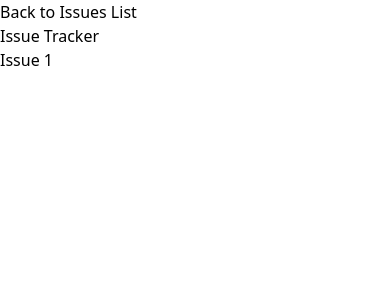
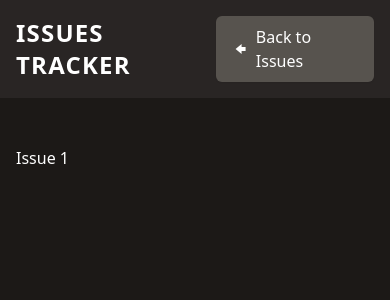
Before and after one commit to alany411/react-query-course, a React (Vite) app: page /issue/1 in a window 390 px wide. Shown: the top 300 px of the page. Built offline with nearby package versions, Linux system fonts and the light colour scheme; what @uidotdev/react-query-api would draw is missing.

Commit message:
style: Issues page and components

```diff
--- a/index.html
+++ b/index.html
@@ -7,7 +7,7 @@
     <title>Issue Tracker</title>
   </head>
   <body>
-    <div id="root"></div>
+    <div id="root" class="min-h-screen bg-stone-900 text-white"></div>
     <script type="module" src="/src/main.tsx"></script>
   </body>
 </html>
--- a/src/App.tsx
+++ b/src/App.tsx
@@ -1,21 +1,19 @@
-import { Link, Route, Routes, useMatch } from 'react-router-dom';
+import { Route, Routes } from 'react-router-dom';
 
+import Container from '@/components/Container';
 import AddIssue from '@/pages/AddIssue';
 import Issue from '@/pages/Issue';
 import Issues from '@/pages/Issues';
 
 function App() {
-  const isRootPath = useMatch({ path: '/', end: true });
   return (
-    <div>
-      {!isRootPath ? <Link to='/'>Back to Issues List</Link> : <span>&nbsp;</span>}
-      <h1>Issue Tracker</h1>
+    <Container>
       <Routes>
         <Route path='/' element={<Issues />} />
         <Route path='/add' element={<AddIssue />} />
         <Route path='/issue/:number' element={<Issue />} />
       </Routes>
-    </div>
+    </Container>
   );
 }
 
--- /dev/null
+++ b/src/components/Container.tsx
@@ -0,0 +1,43 @@
+import { GoArrowLeft, GoPlus } from 'react-icons/go';
+import { Link, useMatch } from 'react-router-dom';
+
+export default function Container({ children }: { children?: React.ReactNode }) {
+  const isRootPath = useMatch({ path: '/', end: true });
+
+  return (
+    <div>
+      <header className='mb-8 bg-stone-800'>
+        <div className='mx-auto w-full px-4 py-4 sm:px-6 lg:max-w-screen-xl lg:px-8'>
+          <div className='flex items-center justify-between'>
+            <h1 className='text-2xl font-semibold uppercase tracking-wider'>
+              <Link
+                to='/'
+                className='rounded-md hover:underline focus:outline-none focus:ring-2 focus:ring-stone-500 focus:ring-offset-2 focus:ring-offset-stone-800'
+              >
+                Issues Tracker
+              </Link>
+            </h1>
+            {isRootPath ? (
+              <Link
+                to='/add'
+                className='inline-flex cursor-pointer items-center space-x-2 rounded-md border border-transparent bg-green-600 py-2 px-4 shadow-sm hover:bg-green-700 focus:outline-none focus:ring-2 focus:ring-stone-500 focus:ring-offset-2 focus:ring-offset-stone-800'
+              >
+                <GoPlus />
+                <span>Add Issue</span>
+              </Link>
+            ) : (
+              <Link
+                to='/'
+                className='inline-flex cursor-pointer items-center space-x-2 rounded-md border border-transparent bg-stone-600 py-2 px-4 shadow-sm hover:bg-stone-700 focus:outline-none focus:ring-2 focus:ring-stone-500 focus:ring-offset-2 focus:ring-offset-stone-800'
+              >
+                <GoArrowLeft />
+                <span>Back to Issues</span>
+              </Link>
+            )}
+          </div>
+        </div>
+      </header>
+      <main className='mx-auto h-full w-full flex-1 px-4 py-4 sm:px-6 lg:max-w-screen-xl lg:px-8'>{children}</main>
+    </div>
+  );
+}
--- a/src/components/IssueItem.tsx
+++ b/src/components/IssueItem.tsx
@@ -25,30 +25,42 @@ export default function IssueItem({
   title,
 }: IssueItemProps) {
   return (
-    <li>
+    <li className='flex items-center justify-between space-x-6 rounded border border-stone-700 bg-stone-900 p-4'>
       <div>
         {status === 'done' || status === 'cancelled' ? (
-          <GoIssueClosed className='text-red-600' />
+          <GoIssueClosed className='h-6 w-6 text-red-600' />
         ) : (
-          <GoIssueOpened className='text-green-600' />
+          <GoIssueOpened className='h-6 w-6 text-green-600' />
         )}
       </div>
-      <div>
+      <div className='flex flex-1 flex-col'>
         <span>
-          <Link to={`/issue/${number}`}>{title}</Link>
+          <Link to={`/issue/${number}`} className='font-semibold tracking-wide hover:underline'>
+            {title}
+          </Link>
+        </span>
+        <small className='mb-2 text-neutral-400'>
+          #{number} opened {relativeDate(createdDate)} by <span className='font-bold tracking-wide'>{createdBy}</span>
+        </small>
+        <span className='space-x-2'>
           {labels.map((label) => (
-            <span key={label}>{label}</span>
+            <span
+              key={label}
+              className='inline-flex items-center rounded bg-indigo-100 px-2 py-0.5 text-xs font-medium text-indigo-800'
+            >
+              <svg className='mr-1.5 h-2 w-2 text-indigo-400' fill='currentColor' viewBox='0 0 8 8'>
+                <circle cx={4} cy={4} r={3} />
+              </svg>
+              {label}
+            </span>
           ))}
         </span>
-        <small>
-          #{number} opened {relativeDate(createdDate)} by {createdBy}
-        </small>
       </div>
       {assignee && <div>{assignee}</div>}
-      <span>
+      <span className='flex items-center text-neutral-400'>
         {commentCount > 0 && (
           <>
-            <GoComment /> {commentCount}
+            <GoComment className='mr-2' /> {commentCount}
           </>
         )}
       </span>
--- a/src/components/IssuesList.tsx
+++ b/src/components/IssuesList.tsx
@@ -7,11 +7,11 @@ export default function IssuesList() {
 
   return (
     <div>
-      <h2>Issues List</h2>
+      <h2 className='mb-4 text-xl font-semibold tracking-wider'>Issues List</h2>
       {issuesQuery.isLoading ? (
         <p>Loading...</p>
       ) : (
-        <ul>
+        <ul className='space-y-2'>
           {issuesQuery.data?.map((issue) => (
             <IssueItem
               key={issue.id}
--- a/src/components/LabelList.tsx
+++ b/src/components/LabelList.tsx
@@ -1,3 +1,3 @@
 export default function LabelList() {
-  return <h3>Labels</h3>;
+  return <h2 className='mb-4 text-xl font-semibold tracking-wider'>Labels</h2>;
 }
--- a/src/main.tsx
+++ b/src/main.tsx
@@ -22,9 +22,7 @@ new Promise((res) => setTimeout(res, 100))
       <React.StrictMode>
         <QueryClientProvider client={queryClient}>
           <BrowserRouter>
-            <div>
-              <App />
-            </div>
+            <App />
           </BrowserRouter>
         </QueryClientProvider>
       </React.StrictMode>,
--- a/src/pages/Issues.tsx
+++ b/src/pages/Issues.tsx
@@ -3,16 +3,16 @@ import LabelList from '@/components/LabelList';
 
 export default function Issues() {
   return (
-    <div>
-      <main>
-        <section>
-          <h1>Issues</h1>
-          <IssuesList />
-        </section>
-        <aside>
-          <LabelList />
-        </aside>
-      </main>
+    <div className='grid w-full gap-4 lg:grid-cols-12'>
+      <div className='col-span-12 block rounded-md bg-stone-800 p-4 lg:hidden'>
+        <LabelList />
+      </div>
+      <section className='col-span-12 rounded-md bg-stone-800 p-4 lg:col-span-8'>
+        <IssuesList />
+      </section>
+      <aside className='hidden rounded-md bg-stone-800 p-4 lg:col-span-4 lg:block'>
+        <LabelList />
+      </aside>
     </div>
   );
 }
```
